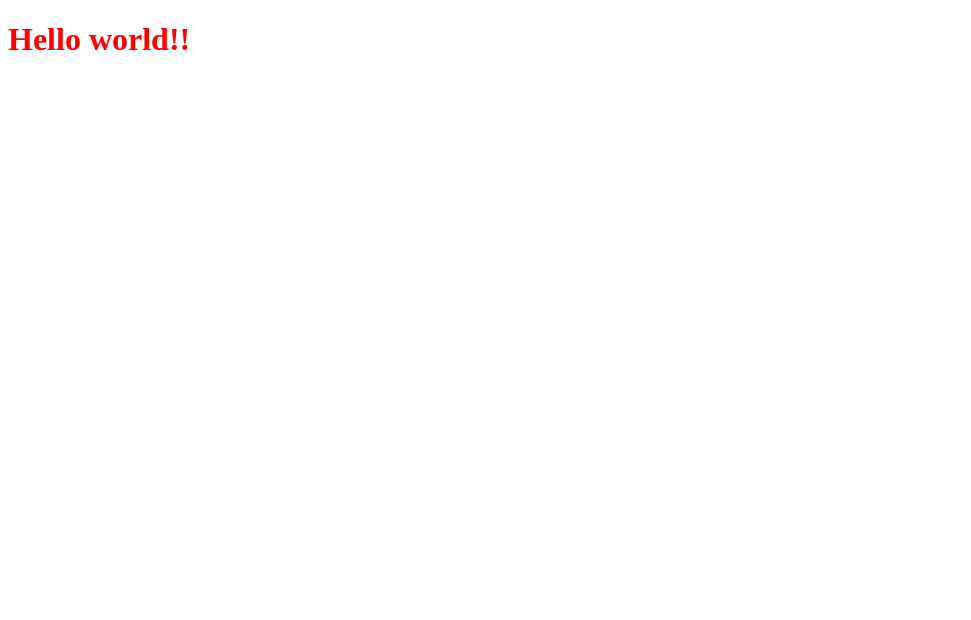
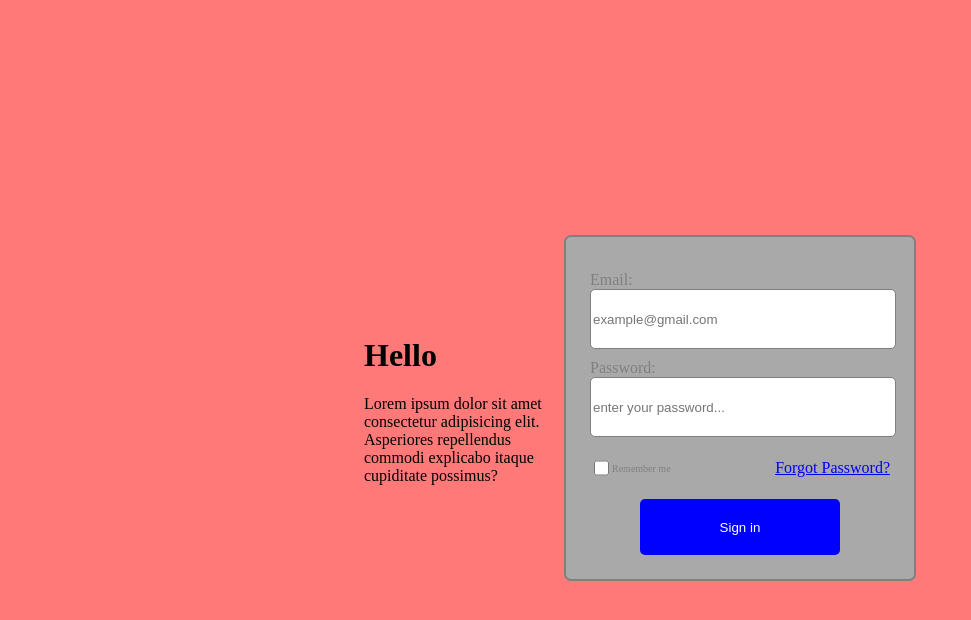
Before and after one commit to nikamunjishvili/test, a plain HTML site: page index.html in a window 1280 px wide. Shown: the whole page, without its empty margins (0-971 px from the left). Drawn offline with Linux system fonts and the light colour scheme.

Commit message:
create form

```diff
--- a/index.html
+++ b/index.html
@@ -1,12 +1,48 @@
 <!DOCTYPE html>
 <html lang="en">
-<head>
-    <meta charset="UTF-8">
-    <meta http-equiv="X-UA-Compatible" content="IE=edge">
-    <meta name="viewport" content="width=device-width, initial-scale=1.0">
+  <head>
+    <meta charset="UTF-8" />
+    <meta http-equiv="X-UA-Compatible" content="IE=edge" />
+    <meta name="viewport" content="width=device-width, initial-scale=1.0" />
     <title>Document</title>
-</head>
-<body>
-    <h1 style="color: red">Hello world!!</h1>
-</body>
+    <link rel="stylesheet" href="style.css" />
+  </head>
+  <body>
+    <div class="container">
+      <div style="width: 200px;">
+        <h1>Hello</h1>
+        <p>
+          Lorem ipsum dolor sit amet consectetur adipisicing elit. Asperiores
+          repellendus commodi explicabo itaque cupiditate possimus?
+        </p>
+      </div>
+      <form>
+        <div class="inputs_container">
+          <label for="email">Email:</label>
+          <input type="text" placeholder="example@gmail.com" />
+        </div>
+        <div class="inputs_container">
+          <label for="password">Password:</label>
+          <input type="password" placeholder="enter your password..." />
+        </div>
+        <div class="footer_container">
+          <div style="display: flex; align-items: center">
+            <input
+              type="checkbox"
+              style="width: 15px"
+              id="check"
+              class="check"
+            />
+            <label style="font-size: 10px" for="check">Remember me</label>
+          </div>
+          <div>
+            <a href="#">Forgot Password?</a>
+          </div>
+        </div>
+        <div class="button_container">
+          <button>Sign in</button>
+        </div>
+      </form>
+    </div>
+  </body>
 </html>
--- /dev/null
+++ b/style.css
@@ -0,0 +1,61 @@
+/* body {
+  display: flex;
+  height: 100vh;
+  align-items: center;
+  justify-content: center;
+} */
+body{
+    background-image: url("./images/bg-intro-desktop.png");
+    background-size: 100%;
+    background: #FF7979;
+    z-index: 3;
+}
+.container {
+  display: flex;
+  align-items: center;
+  justify-content: center;
+  height: 100vh;
+}
+form {
+  border: 2px solid grey;
+  width: 300px;
+  border-radius: 7px;
+  background-color: darkgray;
+  padding: 24px;
+}
+input {
+  display: block;
+  width: 100%;
+  border-radius: 5px;
+  height: 7vh;
+  border: 1px solid grey;
+}
+label {
+  color: grey;
+}
+.inputs_container {
+  margin-top: 10px;
+}
+.footer_container {
+  display: flex;
+  align-items: center;
+  justify-content: space-between;
+}
+
+.button_container {
+  display: flex;
+  justify-content: center;
+}
+
+#check {
+  color: red;
+}
+
+.button_container > button {
+  width: 200px;
+  height: 7vh;
+  color: white;
+  background-color: blue;
+  border: none;
+  border-radius: 5px;
+}
```
Also changed, not shown: images/Group 9.svg (added), images/bg-intro-desktop.png (added).
